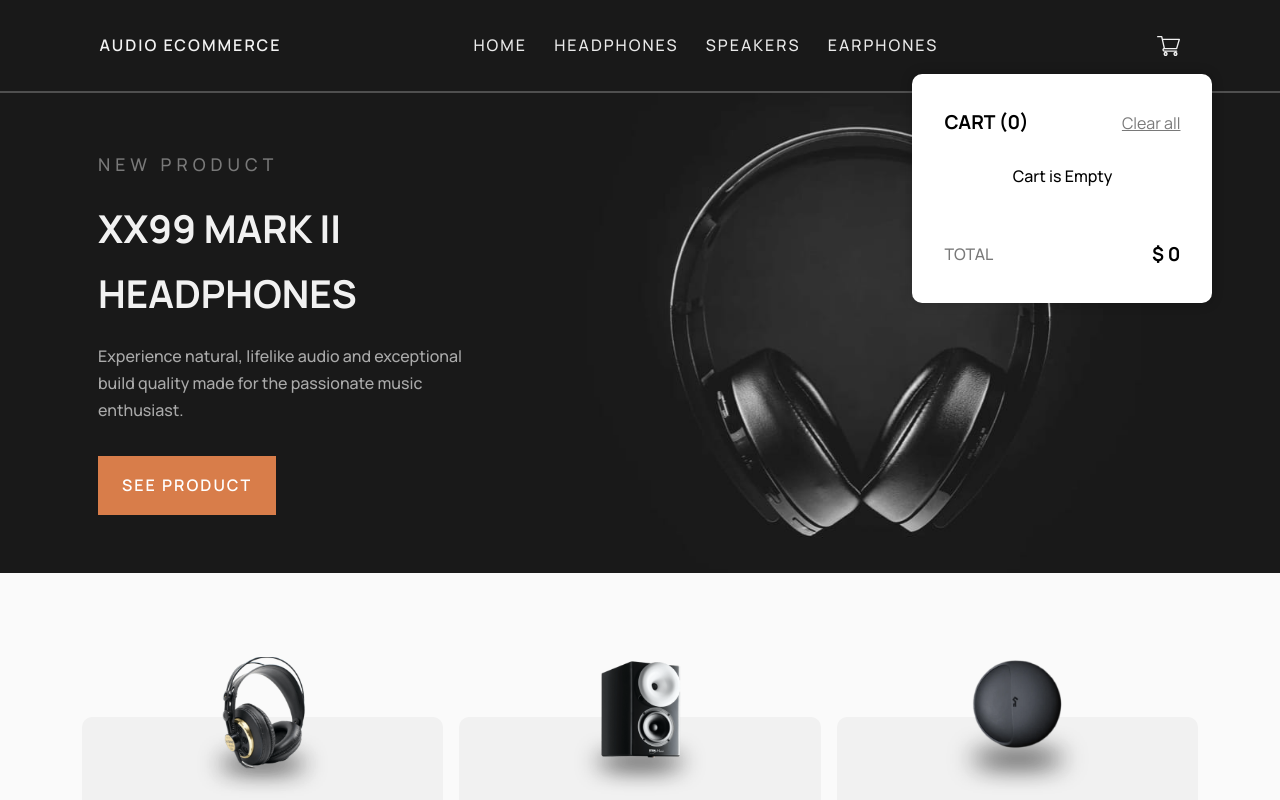
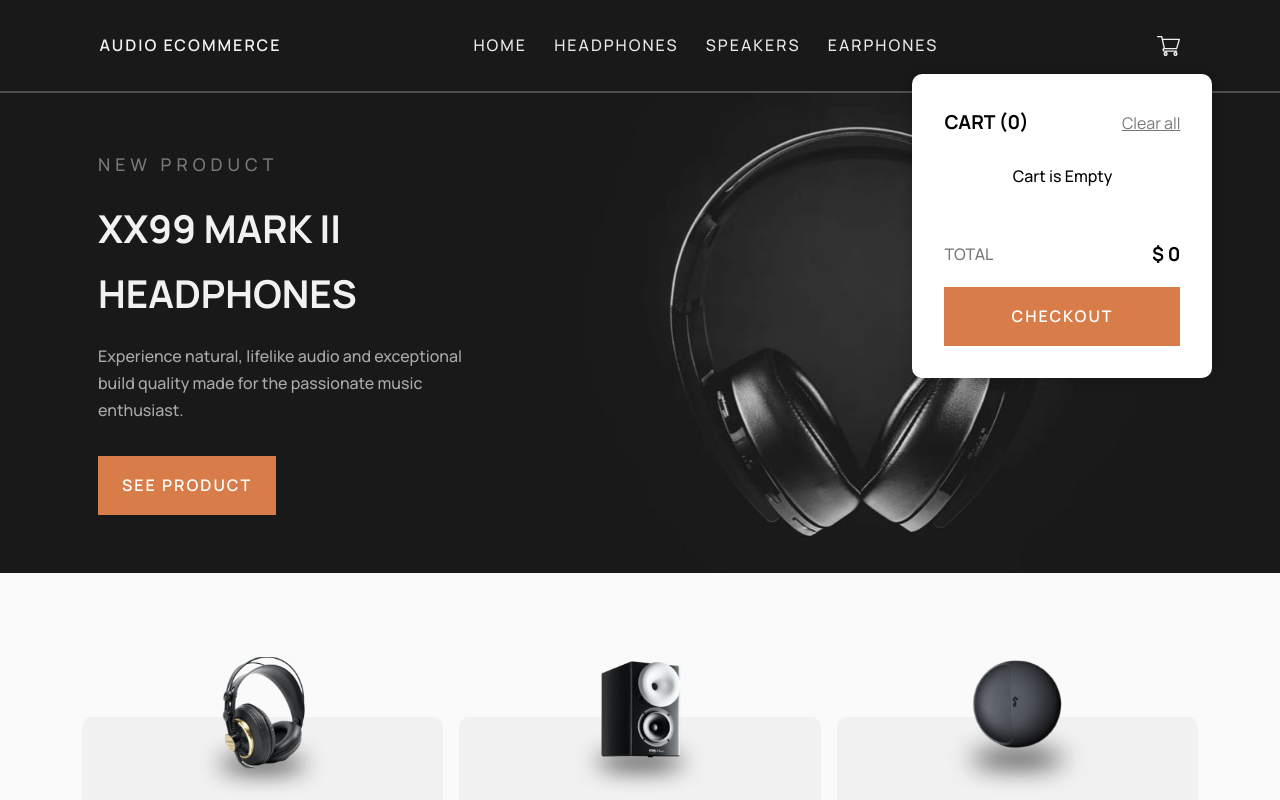
Before and after one commit to Dmitriy24S/audio-ecommerce-app, a Next.js app: page / in a window 1280 px wide. Both pictures are taken after a click on the button "cart". Shown: the top 800 px of the page. Built offline with nearby package versions, Linux system fonts and the light colour scheme.

Commit message:
feat: Cart: add btn/link to checkout + more
* feat: Cart: add btn/link to checkout
* feat: Navbar: close Cart on redirection
* style: Button: text center

```diff
--- a/src/components/Cart/Cart.module.css
+++ b/src/components/Cart/Cart.module.css
@@ -10,6 +10,9 @@
   top: 194%;
   min-width: 300px;
   box-shadow: 0 0 10px 3px rgb(0 0 0 / 13%);
+  /* make checkout button/link full width:? */
+  display: flex;
+  flex-direction: column;
 }
 .cartHeader {
   display: flex;
@@ -38,7 +41,7 @@
   display: flex;
   justify-content: space-between;
   align-items: center;
-  margin-bottom: 1.4rem;
+  /* margin-bottom: 1.4rem; */
 }
 .cartItemDetails {
   font-weight: 600;
@@ -46,6 +49,7 @@
   /* margin: 0 1rem; */
   margin-right: auto;
   margin-left: 0.5rem;
+  text-align: left;
 }
 .cartItemName {
   text-transform: uppercase;
@@ -59,18 +63,18 @@
 }
 .amountContainer {
   display: flex;
-  background-color: var(--grayLight);
+  /* background-color: var(--grayLight); */
   /* TODO: colors recheck CSS refactor */
   align-items: center;
 }
 .amountContainer button {
   height: 1.7rem;
   width: 1.7rem;
+  background-color: var(--grayLight);
 }
 .amountContainer button:hover,
 .amountContainer button:focus-visible {
-  background-color: var(--grayMedium);
-  color: var(--brownMedium);
+  /* color: var(--brownMedium); */
 }
 .cartItemQty {
   width: 1.7rem;
@@ -82,6 +86,7 @@
   display: flex;
   justify-content: space-between;
   align-items: center;
+  margin-bottom: 1rem;
 }
 .totalTitle {
   color: var(--grayDark);
--- a/src/components/Cart/Cart.tsx
+++ b/src/components/Cart/Cart.tsx
@@ -1,4 +1,5 @@
 import Image from 'next/image'
+import Link from 'next/link'
 import React from 'react'
 import { useDispatch, useSelector } from 'react-redux'
 import { RootState } from '../../store'
@@ -9,6 +10,7 @@ import {
   totalCartAmount,
   totalCartQty,
 } from '../../store/CartSlice/CartSlice'
+import shared from '../../styles/Button.module.css'
 import styles from './Cart.module.css'
 
 const Cart = () => {
@@ -80,6 +82,9 @@ const Cart = () => {
         {/* <div className={styles.totalPrice}>$ {totalCartAmount()}</div> */}
         <div className={styles.totalPrice}>$ {cartTotal}</div>
       </div>
+      <Link href='/checkout' className={shared.button}>
+        Checkout
+      </Link>
     </div>
   )
 }
--- a/src/components/Navbar/Navbar.tsx
+++ b/src/components/Navbar/Navbar.tsx
@@ -37,9 +37,10 @@ const Navbar = () => {
     }
   }, [isMenuOpen])
 
-  // On redirection / new catergory chosen -> close menu
+  // On redirection / new catergory chosen -> close menu & close cart menu
   useEffect(() => {
     setIsMenuOpen(false)
+    setIsCartOpen(false)
   }, [router])
 
   // Handle click outside - close cart menu
--- a/src/styles/Button.module.css
+++ b/src/styles/Button.module.css
@@ -8,6 +8,7 @@
   letter-spacing: 2px;
   text-transform: uppercase;
   outline-offset: 4px;
+  text-align: center;
 }
 .button:hover,
 .button:focus-visible {
```
